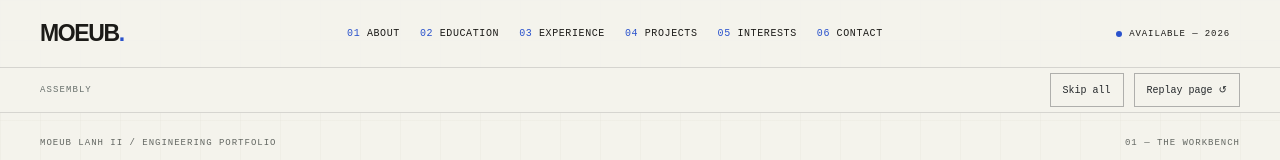
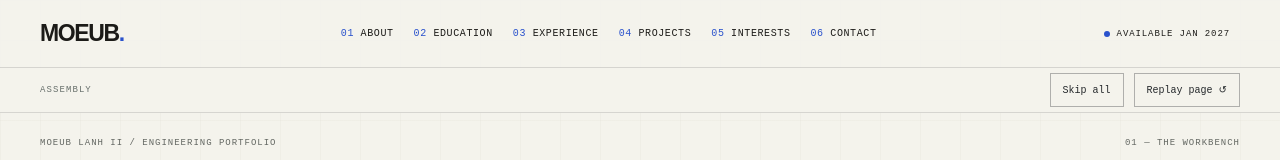
Before and after one commit to Moeub1/Moeub1.github.io, a plain HTML site: page index.html in a window 1280 px wide. Shown: the top 160 px of the page. Drawn offline with Linux system fonts and the light colour scheme.

Commit message:
Update availability badge to January 2027

```diff
--- a/index.html
+++ b/index.html
@@ -326,7 +326,7 @@
     <a href="#interests"><span class="num">05</span> Interests</a>
     <a href="#contact"><span class="num">06</span> Contact</a>
   </div>
-  <div class="nav-badge"><span class="nav-badge-dot"></span>AVAILABLE &mdash; 2026</div>
+  <div class="nav-badge"><span class="nav-badge-dot"></span>AVAILABLE JAN 2027</div>
 </nav>
 
 <div id="top" class="container">
```
